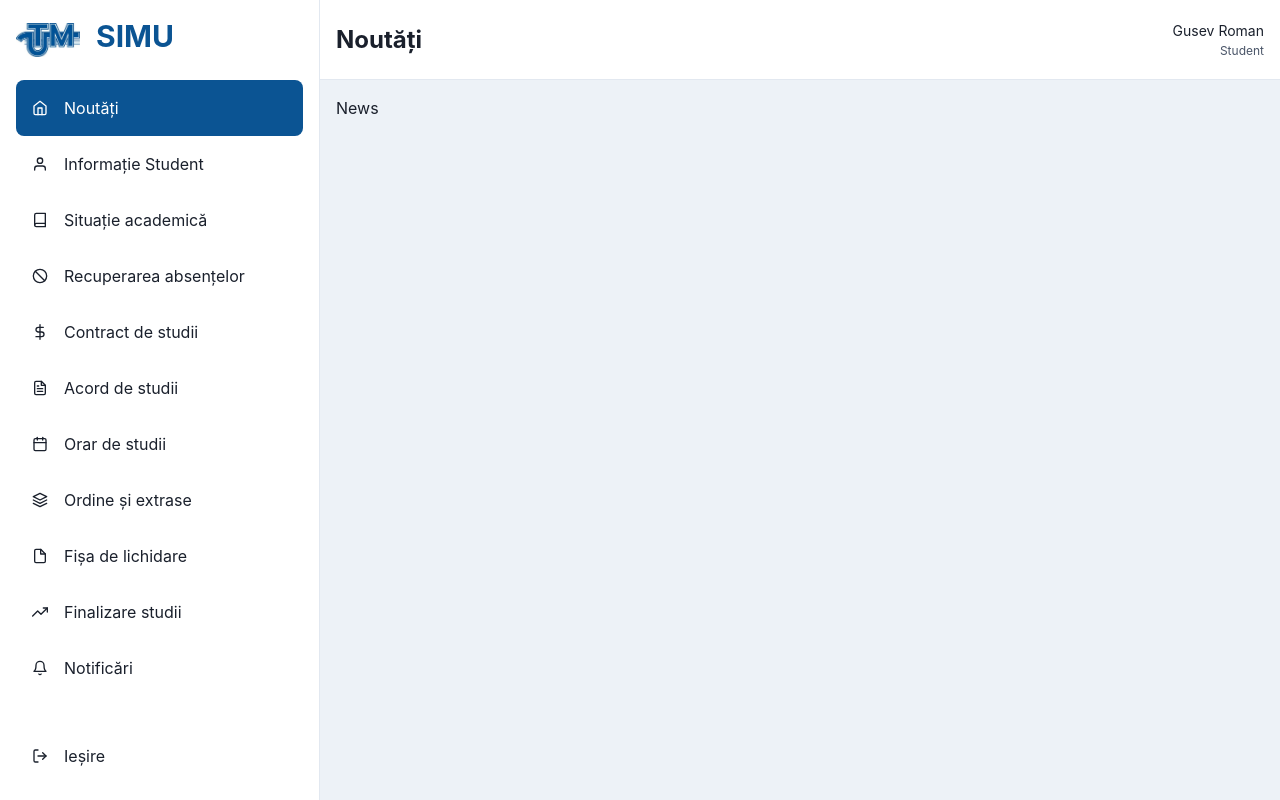
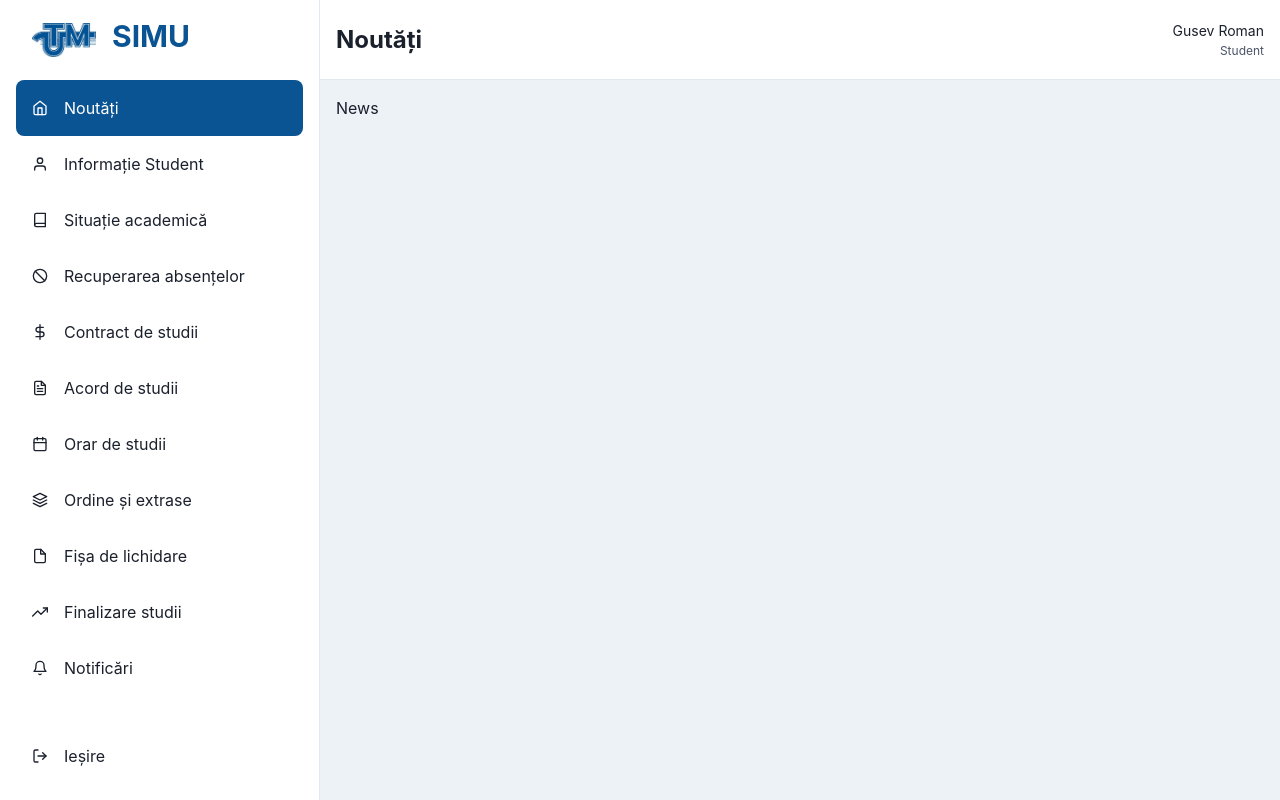
Before and after one commit to danielavornic/lab-absente, a React (Vite) app: page /noutati in a window 1280 px wide. Built offline with nearby package versions, Linux system fonts and the light colour scheme.

Commit message:
Update Sidebar.tsx

```diff
--- a/src/components/Sidebar.tsx
+++ b/src/components/Sidebar.tsx
@@ -72,7 +72,7 @@ export const Sidebar = ({ onClose, ...rest }: SidebarProps) => {
       {...rest}
     >
       <Box>
-        <Flex h="20" alignItems="center" mx="4">
+        <Flex h="20" alignItems="center" mx="8">
           <Image src={utmBadge} alt="logo" w="64px" mr="4" />
           <Text fontSize="3xl" fontWeight="bold" mt="-8px" color="brand.500">
             SIMU
```
